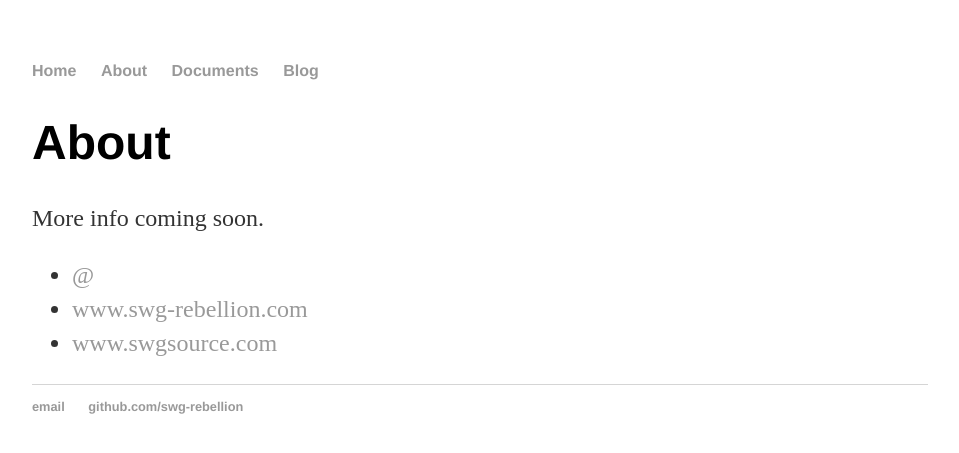
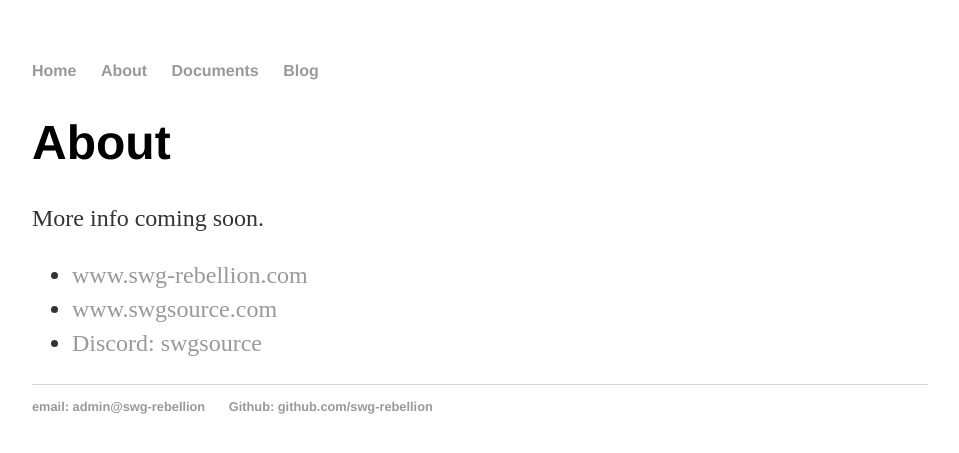
Before and after one commit to swg-rebellion/swg-rebellion.github.io, a Jekyll site: the page built from about/index.html, in a window 1280 px wide. Shown: the top 453 px of the page, without its empty margins (160-1119 px from the left). Built offline with Jekyll 4.4.1, drawn with Linux system fonts in a browser that asks for light colours.

Commit message:
change cv to docs
small fixes

```diff
--- a/_config.yml
+++ b/_config.yml
@@ -1,3 +1,3 @@
-name: Hank Quinlan, Horrible Cop
+name: SWG-Rebellion
 markdown: kramdown
 permalink: /blog/:year/:month/:day/:title
--- a/_layouts/default.html
+++ b/_layouts/default.html
@@ -13,7 +13,7 @@
 <ul>
 <li><a href="/">Home</a></li>
 <li><a href="/about">About</a></li>
-<li><a href="/cv">Documents</a></li>
+<li><a href="/docs">Documents</a></li>
 <li><a href="/blog">Blog</a></li>
 </ul>
     </nav>
@@ -25,8 +25,8 @@
 
   <footer>
    <ul>
-   <li><a href="mailto:admin@swg-rebellion.com">email</a></li>
-   <li><a href="https://github.com/swg-rebellion">github.com/swg-rebellion</a></li>
+   <li><a href="mailto:admin@swg-rebellion.com">email: admin@swg-rebellion</a></li>
+   <li><a href="https://github.com/swg-rebellion">Github: github.com/swg-rebellion</a></li>
    </ul>
   </footer>
   </body>
--- a/about/index.html
+++ b/about/index.html
@@ -8,8 +8,8 @@ title: About SWG-Rebellion
 			<p>More info coming soon.</p>
 
 			<ul class="contacts">
-				<li><a href="#">@</a></li>
-				<li><a href="www.swg-rebellion.com">www.swg-rebellion.com</a></li>
-				<li><a href="www.swgsource.com">www.swgsource.com</a></li>
+				<li><a href="http://www.swg-rebellion.com">www.swg-rebellion.com</a></li>
+				<li><a href="http://www.swgsource.com">www.swgsource.com</a></li>
+				<li><a href="https://discordapp.com/invite/Va8e6n8">Discord: swgsource</a></li>
 				</ul>
 		</div>
--- a/blog/atom.xml
+++ b/blog/atom.xml
@@ -10,8 +10,8 @@ layout: feed
  <updated>{{ site.time | date_to_xmlschema }}</updated>
  <id>https://swg-rebellion.github.io//blog</id>
  <author>
-   <name>swg-rebellion</name>
-   <email>admin@swgrebellion.com</email>
+   <name>SWG-Rebellion</name>
+   <email>admin@swg-rebellion.com</email>
  </author>
 
  {% for post in site.posts %}
--- a/cv/index.html
+++ b/docs/index.html
@@ -3,8 +3,8 @@ layout: default
 title: Documents
 ---
 
-	<div class="cv">
-		<a href="#" class="download" title="Download CV as PDF">Download CV</a>
+	<div class="docs">
+		<a href="#" class="download" title="Download CV as PDF"></a>
 					<h1>Documents and Guides</h1>
 					<address>
 					<strong>todo</strong><br>
--- a/index.html
+++ b/index.html
@@ -1,6 +1,6 @@
 ---
 layout: default
-title: SWG_Rebellion
+title: SWG-Rebellion
 ---
 
 		<div class="blurb">
```
Also changed, not shown: README.md.
